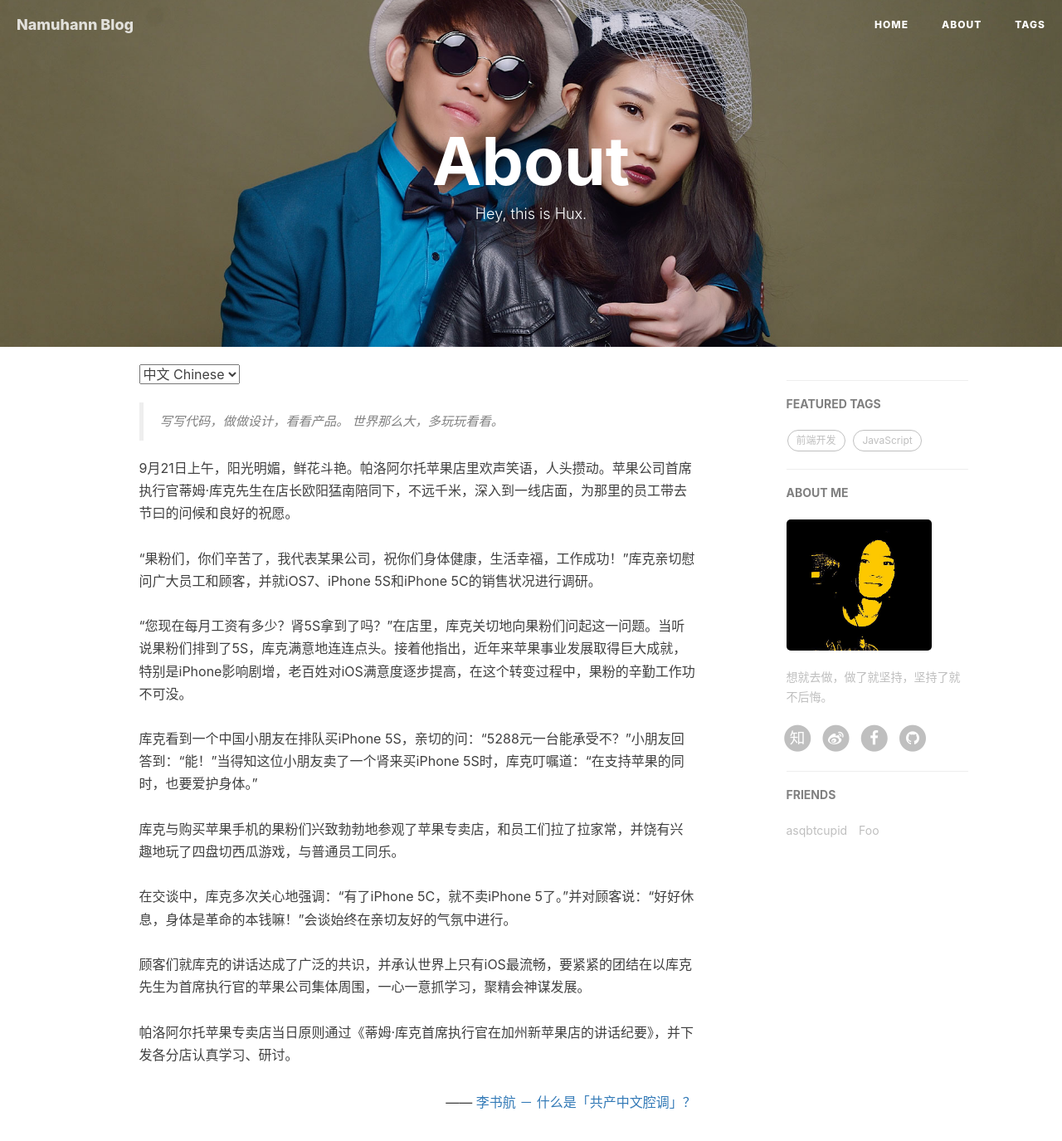
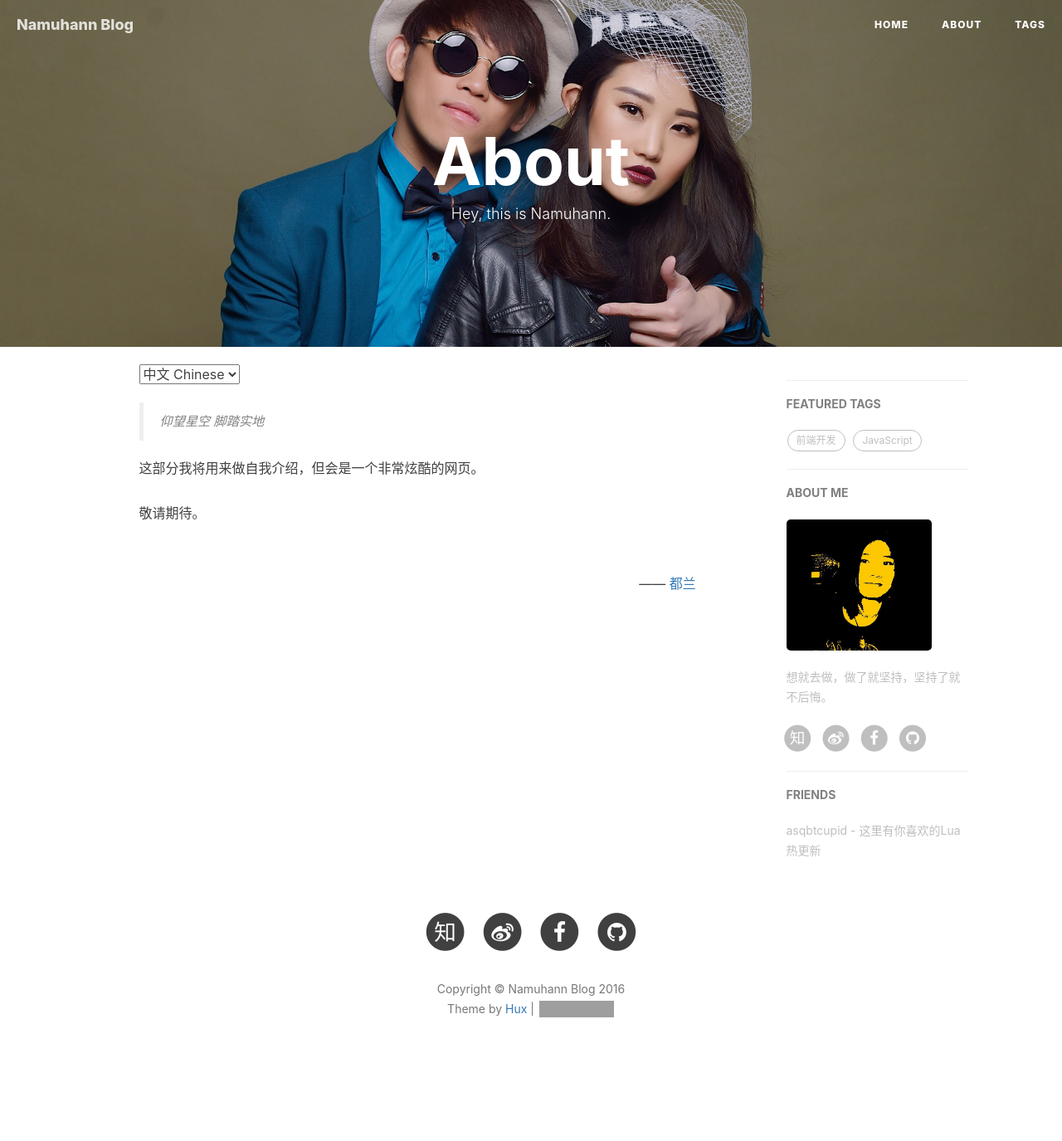
Before and after one commit to Namuhann/namuhann.github.io, a Jekyll site: the page built from about.html, in a window 1280 px wide and 1400 px high. Shown: the top 1375 px of the window at 83% size. Built offline with Jekyll 4.4.1, drawn with Linux system fonts in a browser that asks for light colours; nearby versions of some CDN libraries; comment, search, counter and statistics services are not loaded; grey boxes are pictures that could not be loaded.

Commit message:
[v1.0]update for about page
update for about page

```diff
--- a/_config.yml
+++ b/_config.yml
@@ -50,7 +50,7 @@ kramdown:
 #disqus_username: _your_disqus_short_name_
 
 # Duoshuo settings
-duoshuo_username: namuhann
+duoshuo_username: Namuhann
 # Share component is depend on Comment so we can NOT use share only.
 duoshuo_share: true                     # set to false if you want to use Comment without Sharing
 
@@ -82,10 +82,7 @@ featured-condition-size: 1              # A tag will be featured if the size of
 # Friends
 friends: [
     {
-        title: "asqbtcupid",
+        title: "asqbtcupid - 这里有你喜欢的Lua热更新",
         href: "https://github.com/asqbtcupid"
-    },{
-        title: "Foo",
-        href: "#"
     }
 ]
--- a/about.html
+++ b/about.html
@@ -1,7 +1,7 @@
 ---
 layout: page
 title: "About"
-description: "Hey, this is Hux."
+description: "Hey, this is Namuhann."
 header-img: "img/about-bg.jpg"
 ---
 
@@ -14,14 +14,13 @@ header-img: "img/about-bg.jpg"
 <!-- Chinese Version -->
 <div class="zh post-container">
     <blockquote>
-        写写代码，做做设计，看看产品。
-        世界那么大，多玩玩看看。
+        仰望星空
+        脚踏实地
     </blockquote>
-    9月21日上午，阳光明媚，鲜花斗艳。帕洛阿尔托苹果店里欢声笑语，人头攒动。苹果公司首席执行官蒂姆·库克先生在店长欧阳猛南陪同下，不远千米，深入到一线店面，为那里的员工带去节曰的问候和良好的祝愿。<br><br>“果粉们，你们辛苦了，我代表某果公司，祝你们身体健康，生活幸福，工作成功！”库克亲切慰问广大员工和顾客，并就iOS7、iPhone 5S和iPhone 5C的销售状况进行调研。 <br><br>“您现在每月工资有多少？肾5S拿到了吗？”在店里，库克关切地向果粉们问起这一问题。当听说果粉们排到了5S，库克满意地连连点头。接着他指出，近年来苹果事业发展取得巨大成就，特别是iPhone影响剧增，老百姓对iOS满意度逐步提高，在这个转变过程中，果粉的辛勤工作功不可没。<br><br>库克看到一个中国小朋友在排队买iPhone 5S，亲切的问：“5288元一台能承受不？”小朋友回答到：“能！”当得知这位小朋友卖了一个肾来买iPhone 5S时，库克叮嘱道：“在支持苹果的同时，也要爱护身体。”<br><br>库克与购买苹果手机的果粉们兴致勃勃地参观了苹果专卖店，和员工们拉了拉家常，并饶有兴趣地玩了四盘切西瓜游戏，与普通员工同乐。<br><br>在交谈中，库克多次关心地强调：“有了iPhone 5C，就不卖iPhone 5了。”并对顾客说：“好好休息，身体是革命的本钱嘛！”会谈始终在亲切友好的气氛中进行。<br><br>顾客们就库克的讲话达成了广泛的共识，并承认世界上只有iOS最流畅，要紧紧的团结在以库克先生为首席执行官的苹果公司集体周围，一心一意抓学习，聚精会神谋发展。<br>
-    <br>帕洛阿尔托苹果专卖店当日原则通过《蒂姆·库克首席执行官在加州新苹果店的讲话纪要》，并下发各分店认真学习、研讨。
+    这部分我将用来做自我介绍，但会是一个非常炫酷的网页。<br><br> 敬请期待。 <br><br>
 
     <p style="text-align:right;">
-        —— <a href="http://www.zhihu.com/question/19687065">李书航 － 什么是「共产中文腔调」？ </a>
+        —— <a href="">都兰 </a>
     </p>
 
 </div>
@@ -68,7 +67,7 @@ header-img: "img/about-bg.jpg"
 <!-- 多说评论框 start -->
 <div class="comment">
     <div class="ds-thread"
-    {% if site.duoshuo_username == "huxblog" %}
+    {% if site.duoshuo_username == "Namuhann" %}
         data-thread-id="1187623191091085319"
     {% else %}
         data-thread-key="{{site.duoshuo_username}}/about"
```
Also changed, not shown: other parts of about.html (+2 -2 lines), img/about.gif (added).
